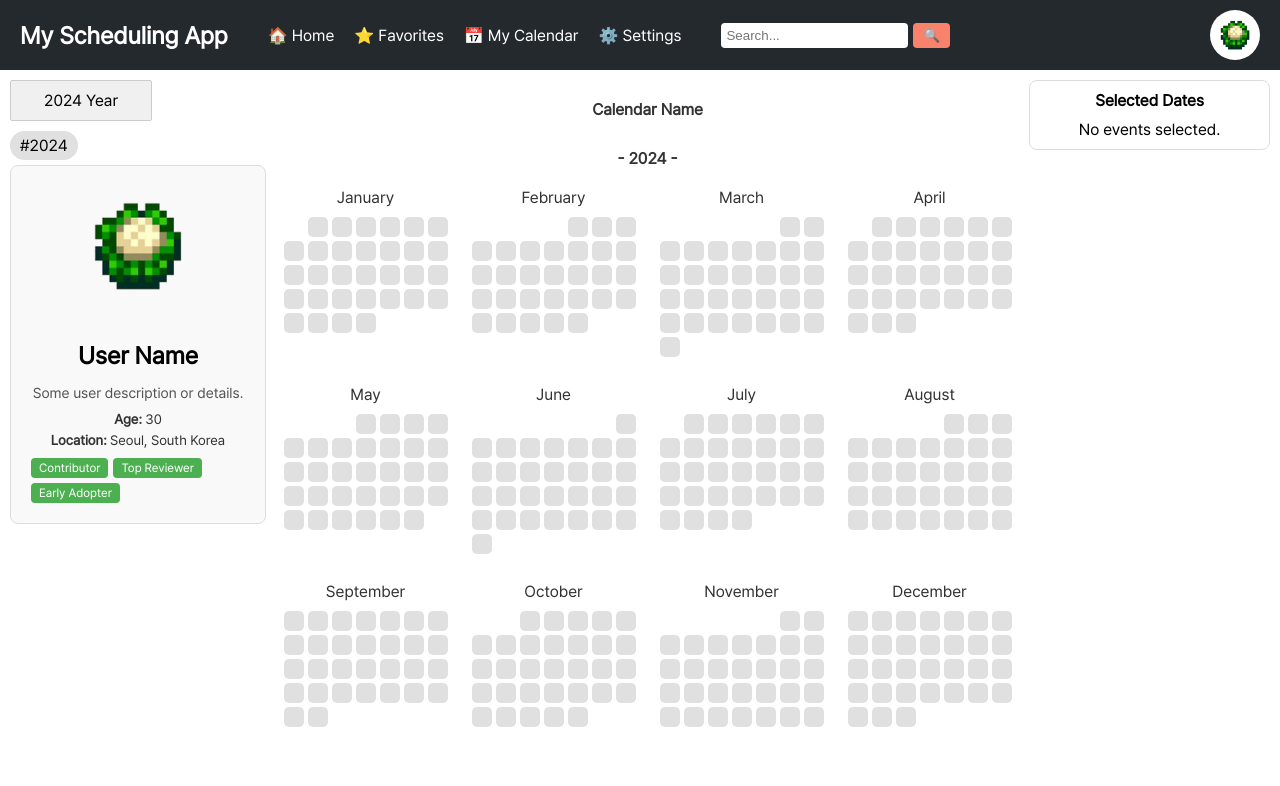
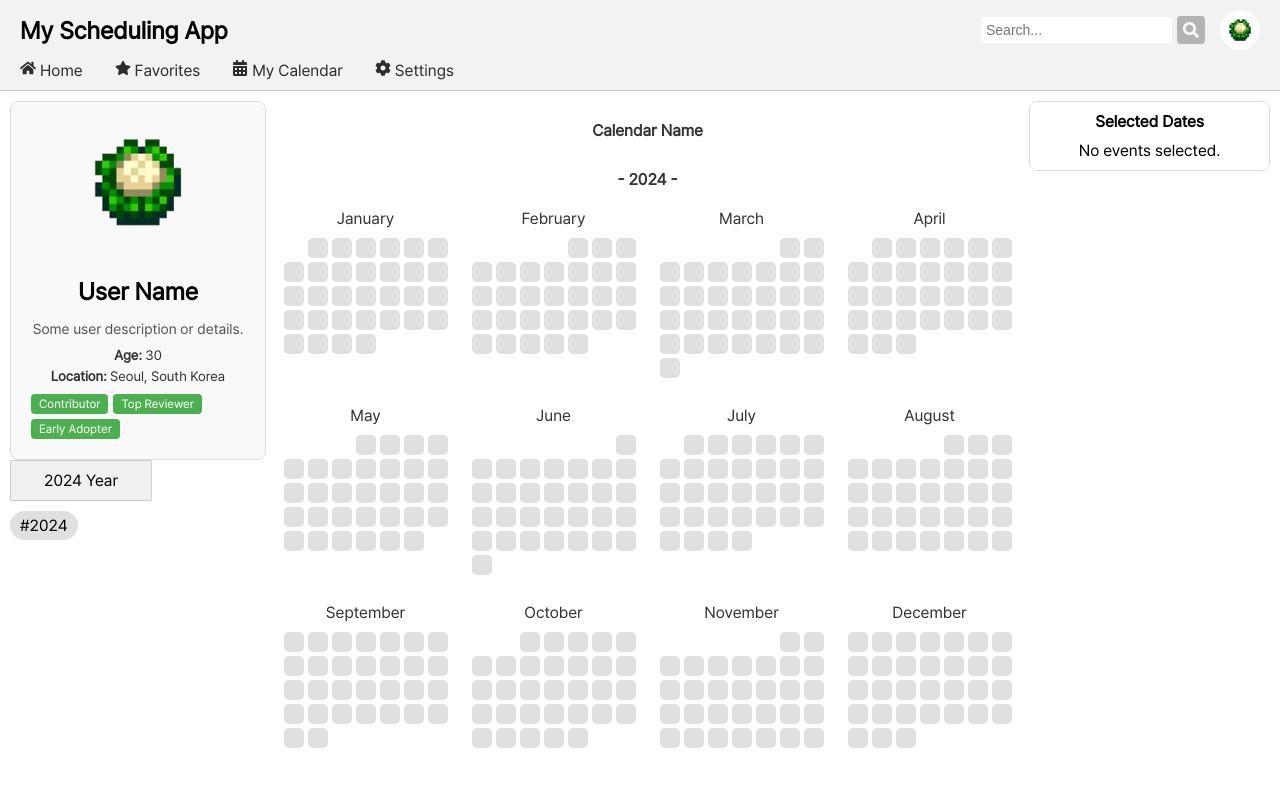
Before and after one commit to Isaac-Seungwon/eternal-light-frontend, a React (Create React App) app: page / in a window 1280 px wide. Shown: the top 786 px of the page. Built offline with nearby package versions, Linux system fonts and the light colour scheme.

Commit message:
style: update header with React icons and improved layout

```diff
--- a/package.json
+++ b/package.json
@@ -10,6 +10,7 @@
 		"axios": "^1.6.7",
 		"react": "^18.2.0",
 		"react-dom": "^18.2.0",
+		"react-icons": "^5.3.0",
 		"react-scripts": "5.0.1",
 		"web-vitals": "^2.1.4"
 	},
--- a/src/components/Header.css
+++ b/src/components/Header.css
@@ -1,90 +1,76 @@
 /* Header.css */
 .app-header {
-    background-color: #24292e; /* GitHub 헤더 색상 */
+    background-color: #f2f2f2;
+    border-bottom: 1px solid #cacaca;
     padding: 10px 20px;
+}
+
+/* 첫 번째 단 스타일 */
+.header-top {
     display: flex;
     justify-content: space-between;
     align-items: center;
-    color: white;
+    padding-bottom: 10px;
 }
 
-.header-content {
+.header-left {
+    flex: 1;
+    text-align: left;
+}
+
+.header-right {
     display: flex;
     align-items: center;
-    width: 100%; /* 너비를 100%로 설정하여 가득 채우기 */
+    gap: 15px; /* 검색 바와 사용자 이미지 간의 간격 */
+    text-align: right;
 }
 
 .app-title {
     font-size: 24px;
+    font-weight: bold;
     margin: 0;
-    font-weight: bold;
 }
 
+.user-settings {
+    display: flex;
+    align-items: center;
+    background-color: white;
+    border-radius: 50%;
+    padding: 5px;
+    cursor: pointer;
+}
+
+.user-image {
+    width: 30px;
+    height: 30px;
+    border-radius: 50%;
+}
+
+/* 두 번째 단 스타일 */
 .menu {
-    margin: 0 20px; /* 메뉴 간격 추가 */
+    text-align: center;
 }
 
 .menu ul {
     list-style: none;
     display: flex;
+    justify-content: left;
     margin: 0;
     padding: 0;
 }
 
 .menu li {
-    margin-left: 20px;
+    margin: 0px;
 }
 
 .menu a {
     text-decoration: none;
-    color: white;
-    transition: color 0.2s;
+    color: rgb(45, 45, 45);
+    padding: 8px 32px 8px 0px;
+    border-radius: 4px;
+    transition: background-color 0.3s;
 }
 
 .menu a:hover {
-    color: #f9826c; /* 호버 색상 */
+    background-color: rgba(0, 0, 0, 0.1);
 }
-
-.user-settings {
-    display: flex;
-    align-items: center;
-    margin-left: auto; /* 오른쪽 정렬 */
-    background-color: white; /* 사용자 이미지 배경 색상 */
-    border-radius: 50%; /* 둥글게 만들기 */
-    padding: 5px; /* 이미지와 배경 사이의 여백 */
-}
-
-.user-image {
-    width: 40px; /* 사용자 이미지 크기 조정 */
-    height: 40px;
-    border-radius: 50%; /* 원형으로 만들기 */
-    cursor: pointer; /* 클릭 커서 */
-}
-
-/* SearchBar에 대한 스타일 추가 */
-.search-bar {
-    display: flex;
-    align-items: center;
-    margin-left: 20px;
-}
-
-.search-bar input {
-    padding: 5px;
-    border: none;
-    border-radius: 4px;
-}
-
-.search-bar button {
-    padding: 5px 10px;
-    border: none;
-    border-radius: 4px;
-    margin-left: 5px;
-    background-color: #f9826c; /* 버튼 색상 */
-    color: white;
-    cursor: pointer;
-    transition: background-color 0.3s;
-}
-
-.search-bar button:hover {
-    background-color: #e67e22; /* 호버 시 색상 */
-}
--- a/src/components/Header.jsx
+++ b/src/components/Header.jsx
@@ -2,25 +2,33 @@
 import React from 'react';
 import './Header.css';
 import SearchBar from './SearchBar';
-import userImage from '../assets/image/user.png'; // 경로 확인 후 수정하세요.
+import userImage from '../assets/image/user.png';
+import { FaHome, FaStar, FaCalendarAlt, FaCog } from 'react-icons/fa';
 
 const Header = ({ title }) => (
     <header className="app-header">
-        <div className="header-content">
-            <h1 className="app-title">{title}</h1>
-            <nav className="menu">
-                <ul>
-                    <li><a href="#home">🏠 Home</a></li>
-                    <li><a href="#favorites">⭐ Favorites</a></li>
-                    <li><a href="#calendar">📅 My Calendar</a></li>
-                    <li><a href="#settings">⚙️ Settings</a></li>
-                </ul>
-            </nav>
-            <SearchBar /> {/* 검색 바 추가 */}
-            <div className="user-settings" onClick={() => { /* 사용자 설정 페이지로 이동 */ alert('User settings page'); }}>
-                <img src={userImage} alt="User" className="user-image" />
+        {/* 첫 번째 단: 왼쪽과 오른쪽으로 구분 */}
+        <div className="header-top">
+            <div className="header-left">
+                <h1 className="app-title">{title}</h1>
+            </div>
+            <div className="header-right">
+                <SearchBar />
+                <div className="user-settings" onClick={() => alert('User settings page')}>
+                    <img src={userImage} alt="User" className="user-image" />
+                </div>
             </div>
         </div>
+
+        {/* 두 번째 단: 메뉴 */}
+        <nav className="menu">
+            <ul>
+                <li><a href="#home"><FaHome /> Home</a></li>
+                <li><a href="#favorites"><FaStar /> Favorites</a></li>
+                <li><a href="#calendar"><FaCalendarAlt /> My Calendar</a></li>
+                <li><a href="#settings"><FaCog /> Settings</a></li>
+            </ul>
+        </nav>
     </header>
 );
 
--- a/src/components/Searchbar.css
+++ b/src/components/Searchbar.css
@@ -8,19 +8,24 @@
     padding: 5px;
     border: none;
     border-radius: 4px;
+    font-size: 14px;
 }
 
 .search-bar button {
-    padding: 5px 10px;
+    display: flex;
+    align-items: center;
+    justify-content: center;
+    padding: 6px;
     border: none;
     border-radius: 4px;
     margin-left: 5px;
-    background-color: #f9826c; /* 버튼 색상 */
+    background-color: #b3b3b3;
     color: white;
     cursor: pointer;
+    font-size: 16px;
     transition: background-color 0.3s;
 }
 
 .search-bar button:hover {
-    background-color: #e67e22; /* 호버 시 색상 */
+    background-color: #535353;
 }
--- a/src/components/Searchbar.jsx
+++ b/src/components/Searchbar.jsx
@@ -1,12 +1,15 @@
 // SearchBar.jsx
 import React from 'react';
+import { FaSearch } from 'react-icons/fa';
 import './SearchBar.css';
 
 const SearchBar = () => {
     return (
         <div className="search-bar">
             <input type="text" placeholder="Search..." />
-            <button type="submit">🔍</button>
+            <button type="submit">
+                <FaSearch />
+            </button>
         </div>
     );
 };
--- a/src/components/Selectbox.css
+++ b/src/components/Selectbox.css
@@ -15,6 +15,8 @@
 
 .select-box-dropdown {
     position: absolute;
+    /* top: 0; */
+    /* left: 140px; */
     background-color: #ffffff;
     border: 1px solid #ccc;
     max-height: 200px;
--- a/src/pages/Homepage.jsx
+++ b/src/pages/Homepage.jsx
@@ -94,12 +94,6 @@ const HomePage = () => {
                     </Modal>
                 )}
                 */}
-                <SelectBox
-                    selectedYears={years} // 현재 선택된 연도 배열 전달
-                    onYearChange={handleYearChange} // 연도 변경 핸들러 전달
-                    onScrollToYear={handleScrollToYear} // 특정 연도로 스크롤하는 핸들러 전달
-                />
-
                 <UserProfile
                     imageSrc={require('../assets/image/user.png')}
                     name="User Name"
@@ -107,6 +101,12 @@ const HomePage = () => {
                     age={30}
                     location="Seoul, South Korea"
                     badges={["Contributor", "Top Reviewer", "Early Adopter"]}
+                />
+
+                <SelectBox
+                    selectedYears={years} // 현재 선택된 연도 배열 전달
+                    onYearChange={handleYearChange} // 연도 변경 핸들러 전달
+                    onScrollToYear={handleScrollToYear} // 특정 연도로 스크롤하는 핸들러 전달
                 />
             </div>
             <div className="section-2">
```
Also changed, not shown: 1 other file (tests, documents, lock files or other folders).
